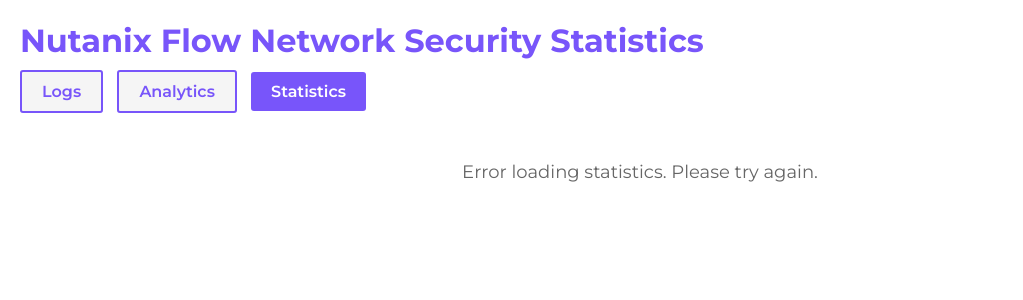
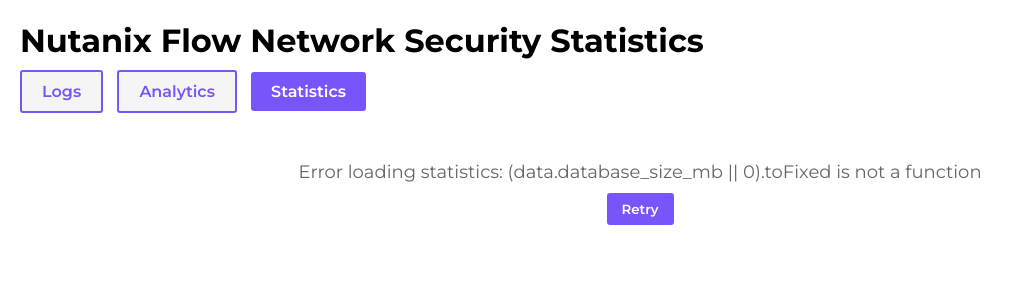
Before and after one commit to ntnx-smmartin/fns-log-viewer, a Flask app: page /statistics in a window 1280 px wide. Shown: the top 300 px of the page, without its empty margins (0-1023 px from the left). Run offline with Flask 3, Linux system fonts and the light colour scheme; data that the repository does not hold is empty; parts of the project's set-up code (start-up, migrations or seed data) failed here and were passed over.

Commit message:
style & statistics

```diff
--- a/app.py
+++ b/app.py
@@ -410,8 +410,9 @@
 @app.route('/api/statistics')
 def get_statistics():
     """Get database statistics including size and average records per time period"""
-    conn = get_db_connection()
+    conn = None
     try:
+        conn = get_db_connection()
         with conn.cursor() as cursor:
             stats = {}
 
@@ -534,8 +535,30 @@
             stats['cutoff_date'] = cutoff_date_str
 
             return jsonify(stats)
+    except Exception as e:
+        # Log the error and return a proper error response
+        import traceback
+        print(f"Error in get_statistics: {e}")
+        traceback.print_exc()
+        return jsonify({
+            'error': str(e),
+            'database_size_mb': 0,
+            'table_size_mb': 0,
+            'total_records': 0,
+            'avg_per_minute': 0,
+            'avg_per_hour': 0,
+            'avg_per_day': 0,
+            'avg_per_week': 0,
+            'avg_per_month': 0,
+            'retention_days': APP_CONFIG.get('days_to_keep_logs', 30),
+            'cutoff_date': None,
+            'oldest_timestamp': None,
+            'newest_timestamp': None,
+            'table_rows': 0
+        }), 500
     finally:
-        conn.close()
+        if conn:
+            conn.close()
 
 if __name__ == '__main__':
     app.run(debug=True, host='0.0.0.0', port=5000)
--- a/templates/statistics.html
+++ b/templates/statistics.html
@@ -11,9 +11,6 @@
         }
         body {
             margin: 20px;
-        }
-        h1 {
-            color: #7855FA;
         }
         .stats-grid {
             display: grid;
@@ -209,30 +206,40 @@
 
             try {
                 const response = await fetch('/api/statistics');
+
+                if (!response.ok) {
+                    throw new Error(`HTTP error! status: ${response.status}`);
+                }
+
                 const data = await response.json();
 
+                // Check if there's an error in the response
+                if (data.error) {
+                    throw new Error(data.error);
+                }
+
                 // Update stat cards
-                document.getElementById('database-size').textContent = data.database_size_mb.toFixed(2) + ' MB';
-                document.getElementById('table-size').textContent = data.table_size_mb.toFixed(2) + ' MB';
-                document.getElementById('total-records').textContent = formatNumber(data.total_records);
-                document.getElementById('avg-minute').textContent = formatNumber(data.avg_per_minute);
-                document.getElementById('avg-hour').textContent = formatNumber(data.avg_per_hour);
-                document.getElementById('avg-day').textContent = formatNumber(data.avg_per_day);
-                document.getElementById('avg-week').textContent = formatNumber(data.avg_per_week);
-                document.getElementById('avg-month').textContent = formatNumber(data.avg_per_month);
+                document.getElementById('database-size').textContent = (data.database_size_mb || 0).toFixed(2) + ' MB';
+                document.getElementById('table-size').textContent = (data.table_size_mb || 0).toFixed(2) + ' MB';
+                document.getElementById('total-records').textContent = formatNumber(data.total_records || 0);
+                document.getElementById('avg-minute').textContent = formatNumber(data.avg_per_minute || 0);
+                document.getElementById('avg-hour').textContent = formatNumber(data.avg_per_hour || 0);
+                document.getElementById('avg-day').textContent = formatNumber(data.avg_per_day || 0);
+                document.getElementById('avg-week').textContent = formatNumber(data.avg_per_week || 0);
+                document.getElementById('avg-month').textContent = formatNumber(data.avg_per_month || 0);
 
                 // Update info section
-                document.getElementById('retention-days').textContent = data.retention_days + ' days';
+                document.getElementById('retention-days').textContent = (data.retention_days || 30) + ' days';
                 document.getElementById('cutoff-date').textContent = data.cutoff_date || 'N/A';
                 document.getElementById('oldest-timestamp').textContent = data.oldest_timestamp || 'N/A';
                 document.getElementById('newest-timestamp').textContent = data.newest_timestamp || 'N/A';
-                document.getElementById('table-rows').textContent = formatNumber(data.table_rows);
+                document.getElementById('table-rows').textContent = formatNumber(data.table_rows || 0);
 
                 document.getElementById('loading').style.display = 'none';
                 document.getElementById('stats-content').style.display = 'block';
             } catch (error) {
                 console.error('Error loading statistics:', error);
-                document.getElementById('loading').textContent = 'Error loading statistics. Please try again.';
+                document.getElementById('loading').innerHTML = 'Error loading statistics: ' + error.message + '<br><button class="refresh-btn" onclick="loadStatistics()" style="margin-top: 10px;">Retry</button>';
             }
         }
 
```
